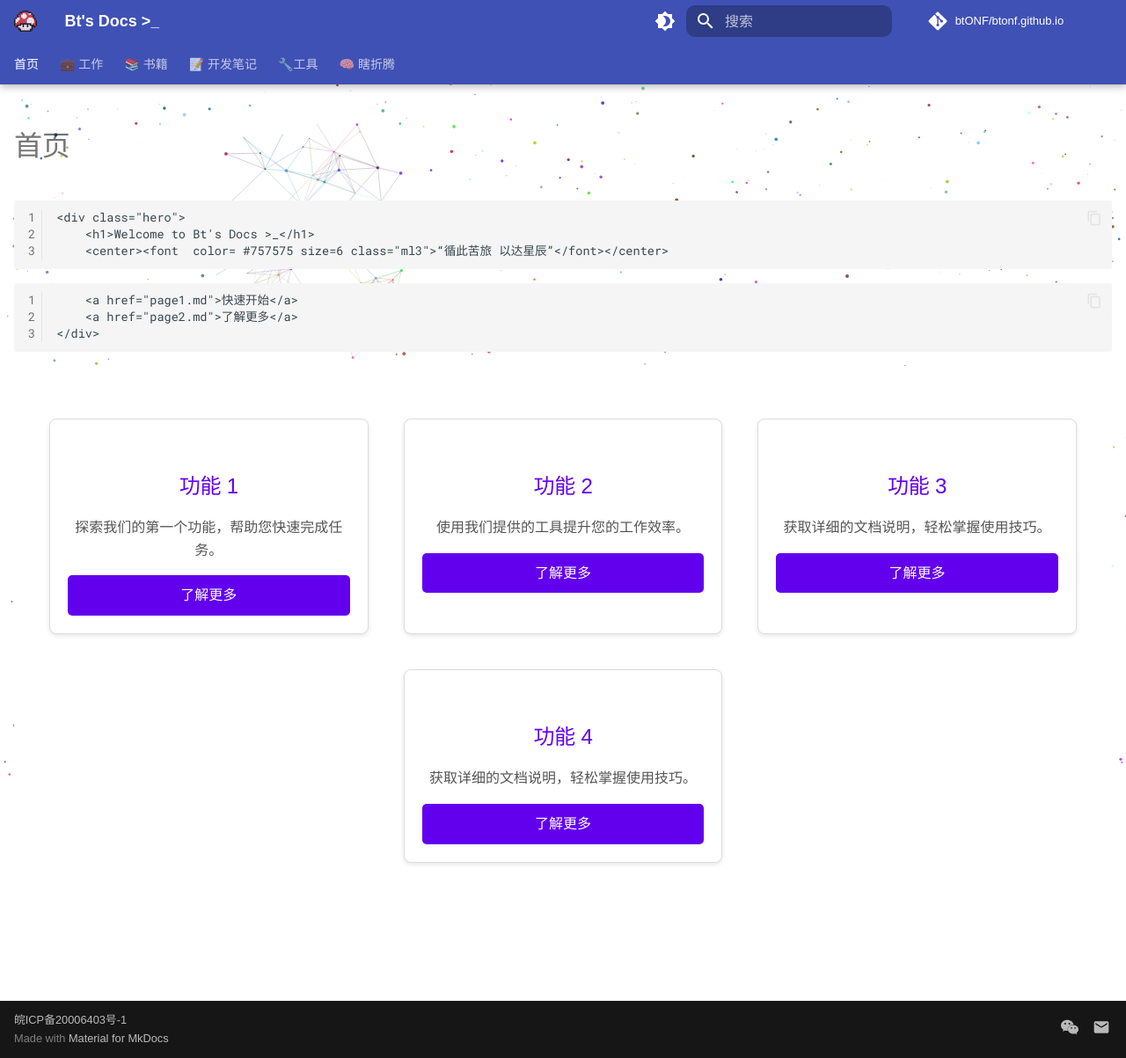
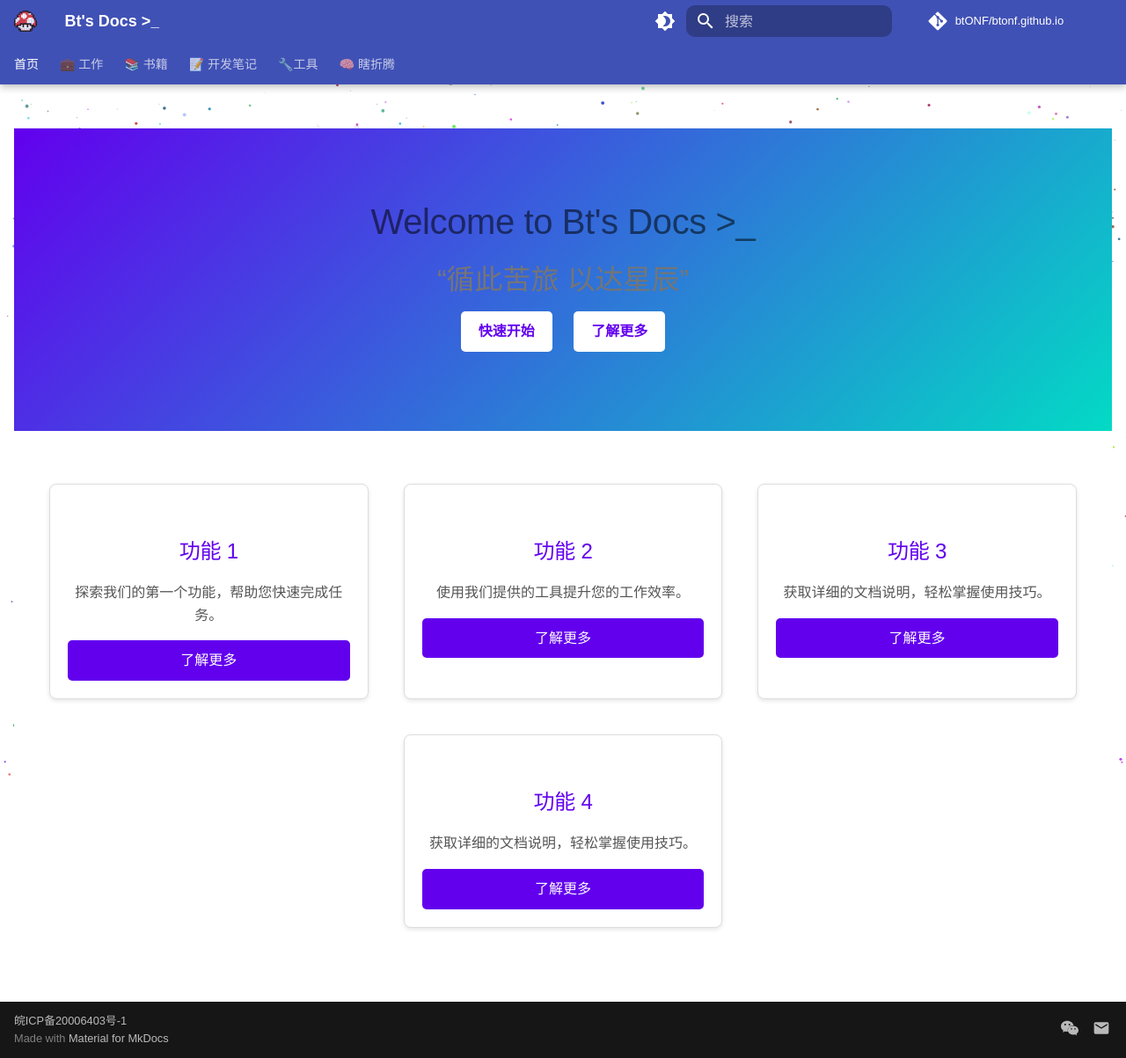
Before and after one commit to btONF/btonf.github.io, an MkDocs documentation site: the page built from docs/index.md, in a window 1280 px wide and 1203 px high. Shown: the whole window at 88% size. Built offline with MkDocs 1.6.1 and Material for MkDocs 9.7.7, drawn with Linux system fonts in a browser that asks for light colours; comment, search, counter and statistics services are not loaded; a style sheet for code colours, icons or effects is not loaded; some of the changed lines change nothing that is shown.

Commit message:
调整样式

```diff
--- a/docs/index.md
+++ b/docs/index.md
@@ -4,13 +4,13 @@ title: 首页
 ---
 
  <!-- 英雄部分 -->
-    <div class="hero">
-        <h1>Welcome to Bt's Docs >_</h1>
-        <center><font  color= #757575 size=6 class="ml3">“循此苦旅 以达星辰”</font></center>
+<div class="hero">
+	<h1>Welcome to Bt's Docs >_</h1>
+	<center><font  color= #757575 size=6 class="ml3">“循此苦旅 以达星辰”</font></center>
 <script src="https://cdn.statically.io/libs/animejs/2.0.2/anime.min.js"></script>
-        <a href="page1.md">快速开始</a>
-        <a href="page2.md">了解更多</a>
-    </div>
+	<a href="page1.md">快速开始</a>
+	<a href="page2.md">了解更多</a>
+</div>
 
 <!-- 功能块部分 -->
 <div class="features">
@@ -38,7 +38,9 @@ title: 首页
 
 <style>
 
-
+	.md-grid {
+	  max-width: 100%;
+	}
 	/* 英雄部分样式 */
 	.hero {
 		background: linear-gradient(135deg, #6200ee, #03dac5);
@@ -141,13 +143,7 @@ title: 首页
 			max-width: 100%;
 		}
 	}
-
-	/* 页脚样式 */
-	.footer {
-		text-align: center;
-		padding: 20px;
-		background: #6200ee;
-		color: white;
-		font-size: 0.9em;
+	.content__inner h1 {
+		display: none;
 	}
 </style>
```
